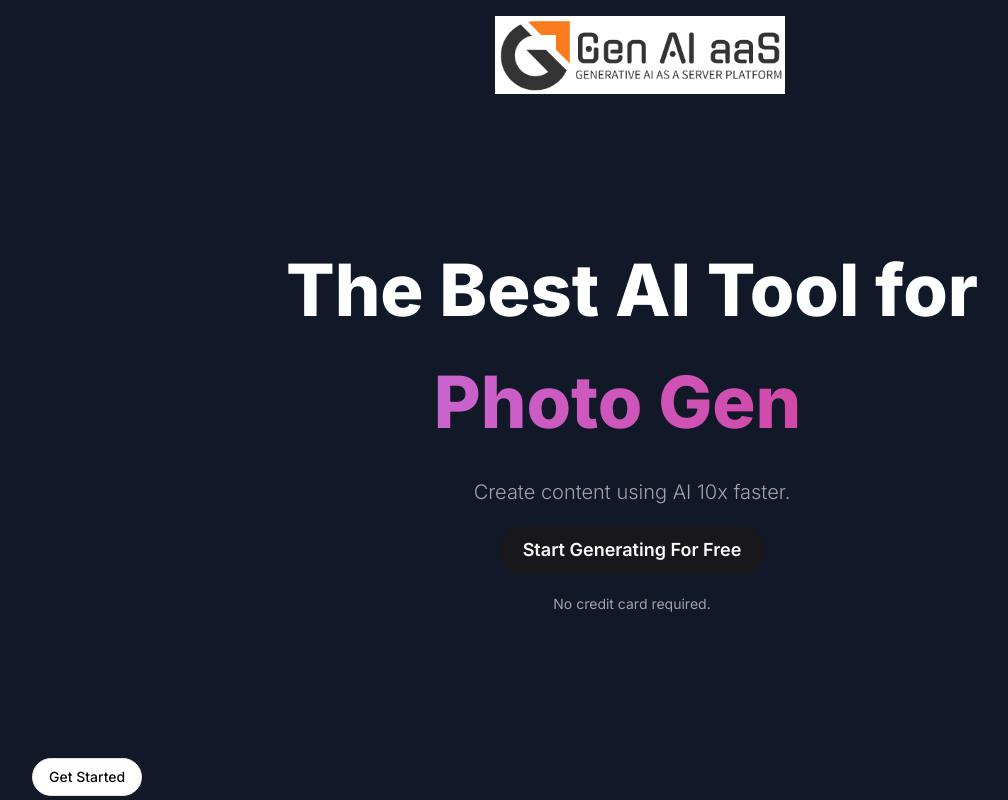
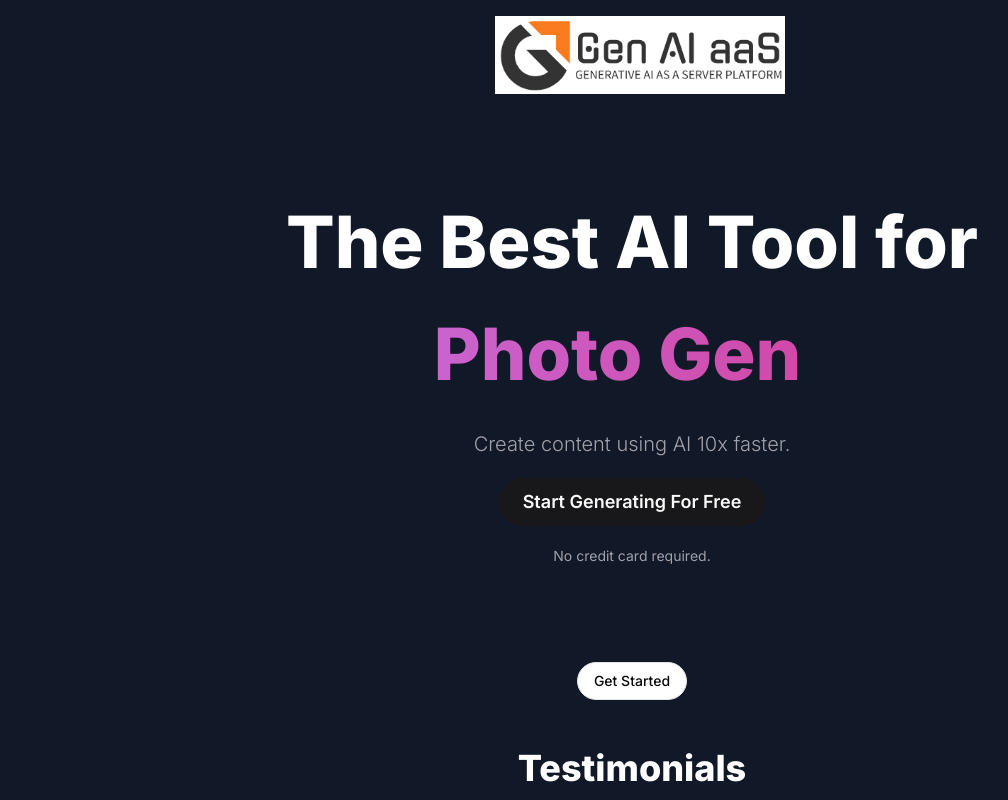
Before and after one commit to EleoXDA/AIaaS_app_nextjs, a Next.js app: page / in a window 1280 px wide. Shown: the whole page, without its empty margins (8-1016 px from the left). Built offline with nearby package versions, Linux system fonts and the light colour scheme; no server answers.

Commit message:
update landing page

```diff
--- a/components/landing-content.tsx
+++ b/components/landing-content.tsx
@@ -37,7 +37,7 @@ export const LandingContent = () => {
 
   return (
     <div className="px-10 pb-20">
-      <div className="flex text-center gap-x-2">
+      <div className="content-center justify-center flex justify-center mb-12">
         <Link href={isSignedIn ? "/dashboard" : "/sign-up"}>
           <Button variant="outline" className="rounded-full h-12 text-center h-full">
             Get Started
--- a/components/landing-hero.tsx
+++ b/components/landing-hero.tsx
@@ -10,7 +10,7 @@ export const LandingHero = () => {
   const { isSignedIn } = useAuth();
 
   return (
-    <div className="text-white font-bold py-36 text-center space-y-5">
+    <div className="text-white font-bold py-24 text-center space-y-5">
       <div className="text-4xl sm:text-5xl md:text-6xl lg:text-7xl space-y-5 font-extrabold">
         <h1>The Best AI Tool for</h1>
         <div className="text-transparent bg-clip-text p-5 bg-gradient-to-r from-purple-400 to-pink-600">
```
